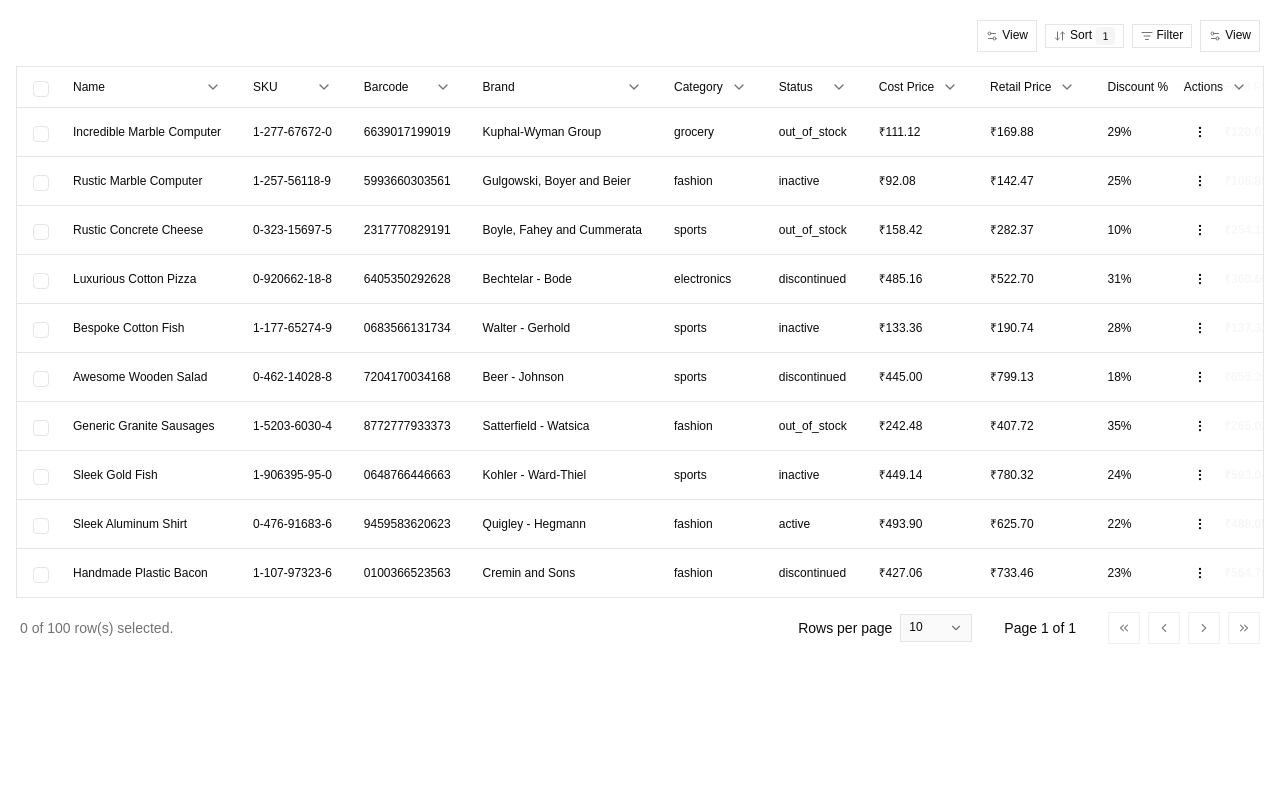
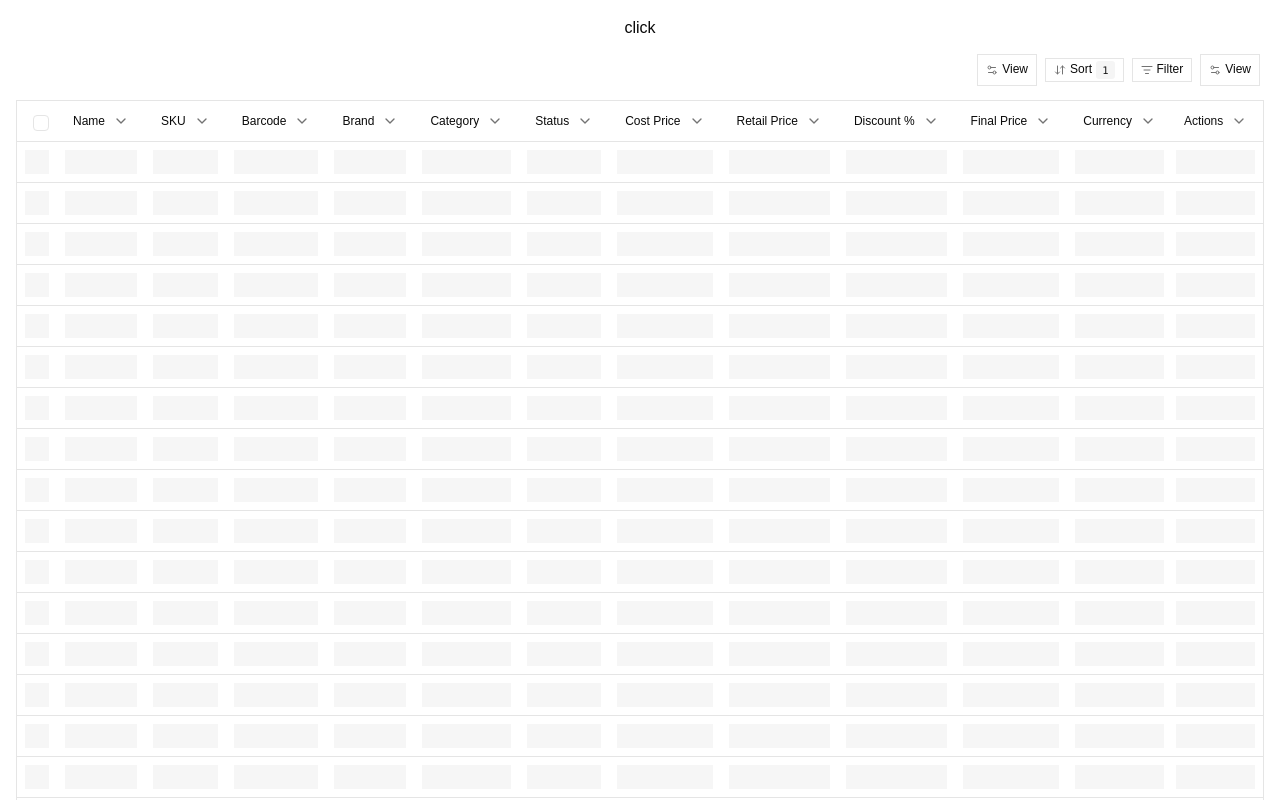
Before and after one commit to sahilverma-dev/advanced-react-data-table, a React (Vite) app: page / in a window 1280 px wide. Shown: the top 800 px of the page. Built offline with nearby package versions, Linux system fonts and the light colour scheme.

Commit message:
feat: Implement loading skeleton for data table and update todo list.

```diff
--- a/src/app/components/product-data-table.tsx
+++ b/src/app/components/product-data-table.tsx
@@ -1,4 +1,3 @@
-// product.faker.ts
 import { faker } from "@faker-js/faker";
 import type { Product, ProductCategory, ProductStatus } from "../types/product";
 
@@ -9,6 +8,7 @@ import { DataTableAdvancedToolbar } from "@/components/data-table/data-table-adv
 import { DataTableSortList } from "@/components/data-table/data-table-sort-list";
 import { DataTableFilterList } from "@/components/data-table/data-table-filter-list";
 import { DataTableViewOptions } from "@/components/data-table/data-table-view-options";
+import { useState } from "react";
 // import { DataTableToolbar } from "@/components/data-table/data-table-toolbar";
 
 const categories: ProductCategory[] = [
@@ -111,6 +111,8 @@ const products = Array.from({ length: 100 }, () => generateProduct());
 const ProductDataTable = () => {
   const columns = useProductColumns();
 
+  const [isLoading, setIsLoading] = useState(true);
+
   const { table, shallow, debounceMs, throttleMs } = useDataTable({
     data: products,
     columns,
@@ -133,12 +135,22 @@ const ProductDataTable = () => {
   });
 
   return (
-    <DataTable table={table}>
+    <>
+      <DataTable isLoading={isLoading} table={table}>
         {/* <DataTableToolbar table={table} /> */}
 
         {/* <DataTableToolbar table={table}>
         <DataTableSortList table={table} align="end" />
         </DataTableToolbar> */}
+        {/* // remove this */}
+        <button
+          onClick={() => {
+            setIsLoading((s) => !s);
+          }}
+          type="button"
+        >
+          click
+        </button>
         <DataTableAdvancedToolbar table={table}>
           <DataTableViewOptions table={table} />
           <DataTableSortList table={table} align="start" />
@@ -151,6 +163,7 @@ const ProductDataTable = () => {
           />
         </DataTableAdvancedToolbar>
       </DataTable>
+    </>
   );
 };
 
--- a/src/components/data-table/data-table.tsx
+++ b/src/components/data-table/data-table.tsx
@@ -13,10 +13,12 @@ import {
 import { getCommonPinningStyles } from "@/lib/data-table";
 import { cn } from "@/lib/utils";
 import { DataTableColumnHeader } from "./data-table-column-header";
+import { Skeleton } from "../ui/skeleton";
 
 interface DataTableProps<TData> extends React.ComponentProps<"div"> {
   table: TanstackTable<TData>;
   actionBar?: React.ReactNode;
+  isLoading?: boolean;
 }
 
 export function DataTable<TData>({
@@ -24,15 +26,13 @@ export function DataTable<TData>({
   actionBar,
   children,
   className,
+  isLoading,
   ...props
 }: DataTableProps<TData>) {
   return (
-    <div
-      className={cn("flex w-full flex-col gap-2.5 overflow-auto", className)}
-      {...props}
-    >
+    <div className={cn("flex w-full flex-col gap-2.5 ", className)} {...props}>
       {children}
-      <div className="overflow-hidden rounded-md border">
+      <div className=" rounded-md border">
         <Table>
           <TableHeader>
             {table.getHeaderGroups().map((headerGroup) => (
@@ -61,6 +61,25 @@ export function DataTable<TData>({
               </TableRow>
             ))}
           </TableHeader>
+          {isLoading ? (
+            <TableBody>
+              {Array.from({ length: 20 }).map((_, i) => (
+                <TableRow key={i}>
+                  {table.getAllColumns().map((col) => (
+                    <TableCell
+                      key={col.id}
+                      className="px-2"
+                      style={{
+                        ...getCommonPinningStyles({ column: col }),
+                      }}
+                    >
+                      <Skeleton className="h-6 w-full" />
+                    </TableCell>
+                  ))}
+                </TableRow>
+              ))}
+            </TableBody>
+          ) : (
             <TableBody>
               {table.getRowModel().rows?.length ? (
                 table.getRowModel().rows.map((row) => (
@@ -95,6 +114,7 @@ export function DataTable<TData>({
                 </TableRow>
               )}
             </TableBody>
+          )}
         </Table>
       </div>
       <div className="flex flex-col gap-2.5">
```
Also changed, not shown: 1 other file (tests, documents, lock files or other folders). Lines whose indentation alone changed are shown as unchanged.
